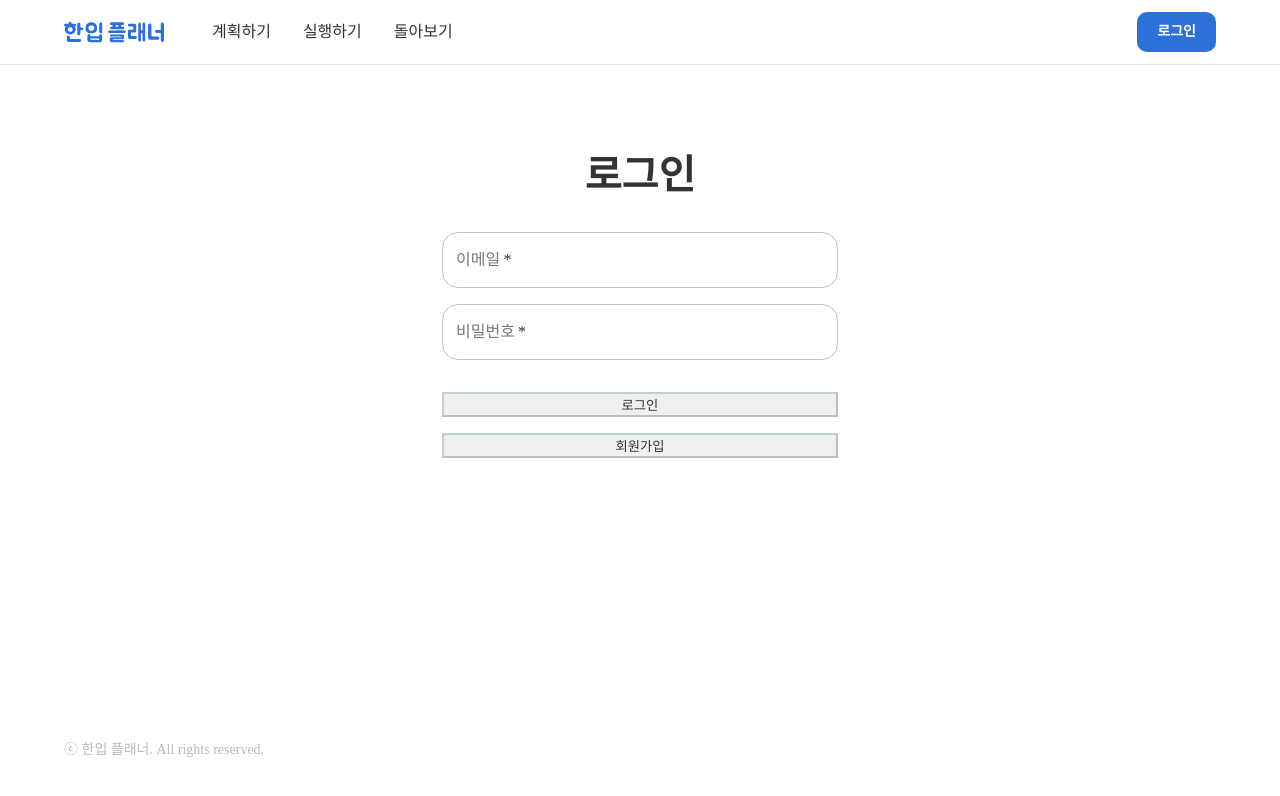
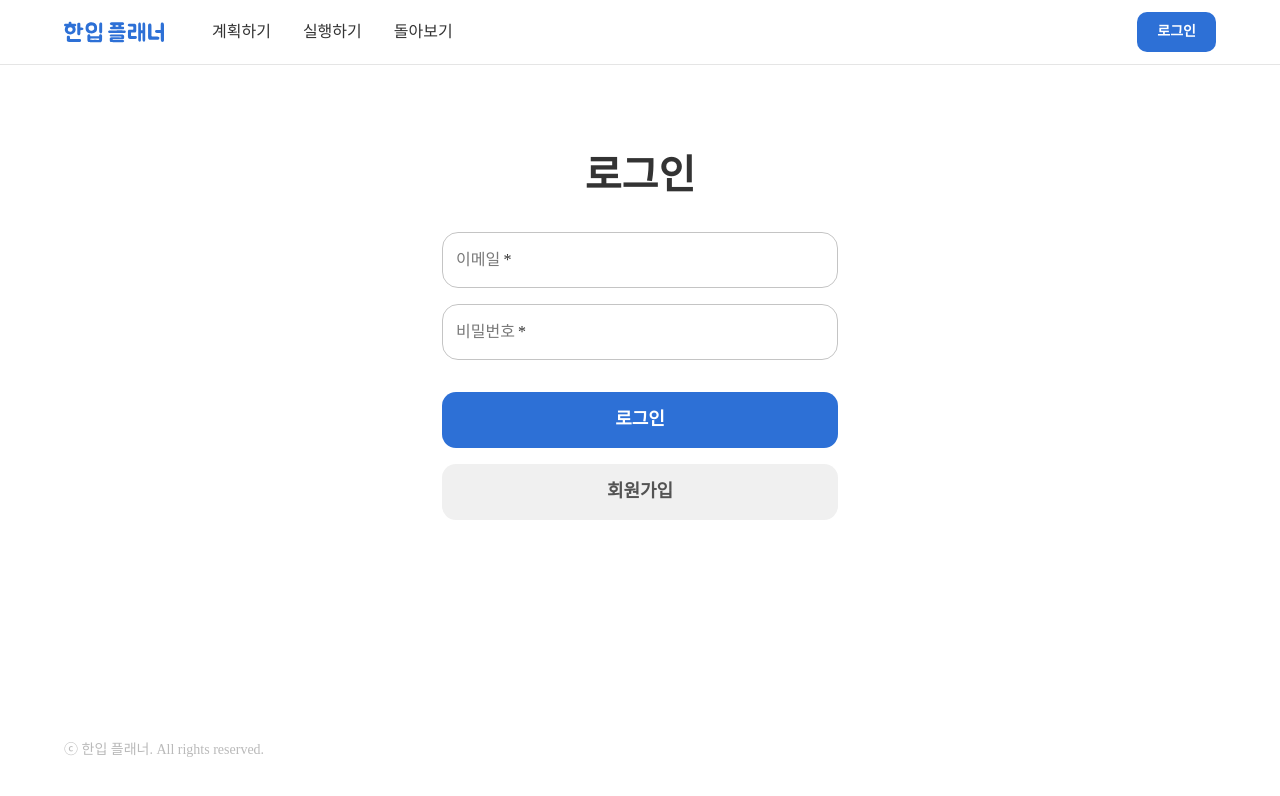
Before and after one commit to icetiredisgettingbear/one-bite-planner, a Next.js app: page /login in a window 1280 px wide. Shown: the top 796 px of the page. Built offline with nearby package versions, Linux system fonts and the light colour scheme; no server answers; a web font is replaced by a local one.

Commit message:
feat: 로그인 submit 버튼에 공통 컴포넌트 적용

```diff
--- a/app/login/submit-button.tsx
+++ b/app/login/submit-button.tsx
@@ -1,20 +1,24 @@
 "use client";
 
 import { useFormStatus } from "react-dom";
-import { type ComponentProps } from "react";
+import Button, { ButtonProps } from "@/components/Button";
 
-type Props = ComponentProps<"button"> & {
+interface SubmitButtonProps extends ButtonProps {
   pendingText?: string;
-};
+}
 
-export function SubmitButton({ children, pendingText, ...props }: Props) {
+export function SubmitButton({
+  children,
+  pendingText,
+  ...props
+}: SubmitButtonProps) {
   const { pending, action } = useFormStatus();
 
   const isPending = pending && action === props.formAction;
 
   return (
-    <button {...props} type="submit" aria-disabled={pending}>
+    <Button {...props} type="submit" aria-disabled={pending} fullWidth>
       {isPending ? pendingText : children}
-    </button>
+    </Button>
   );
 }
```
